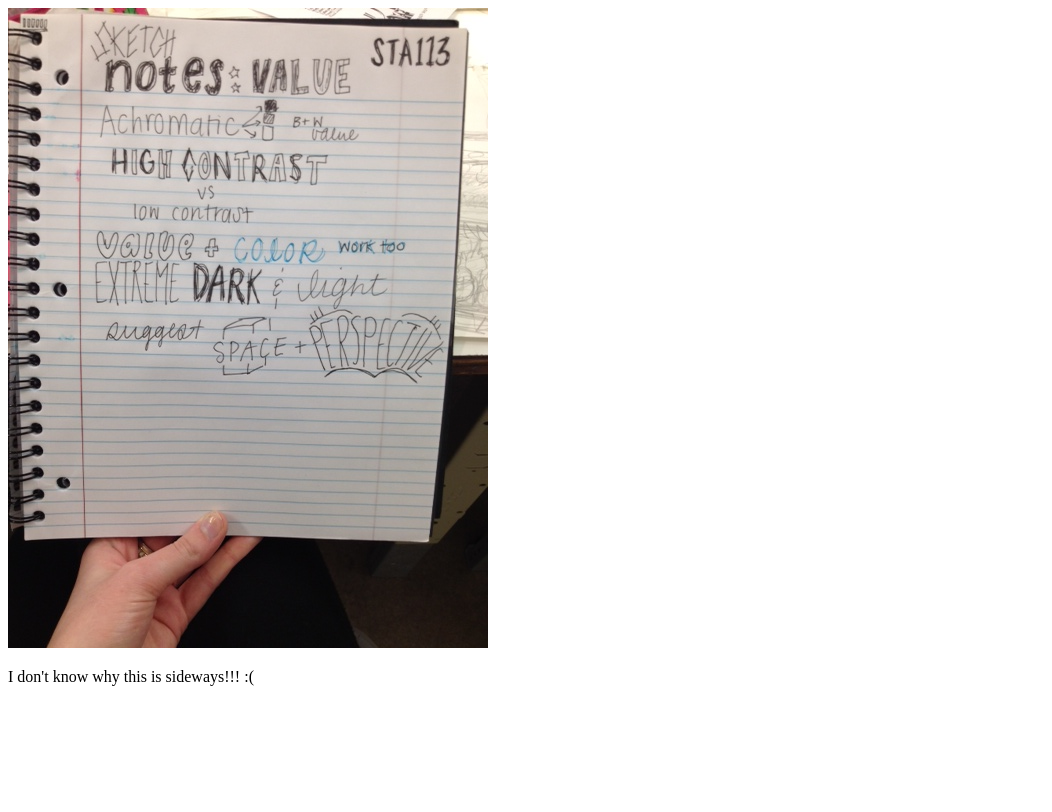
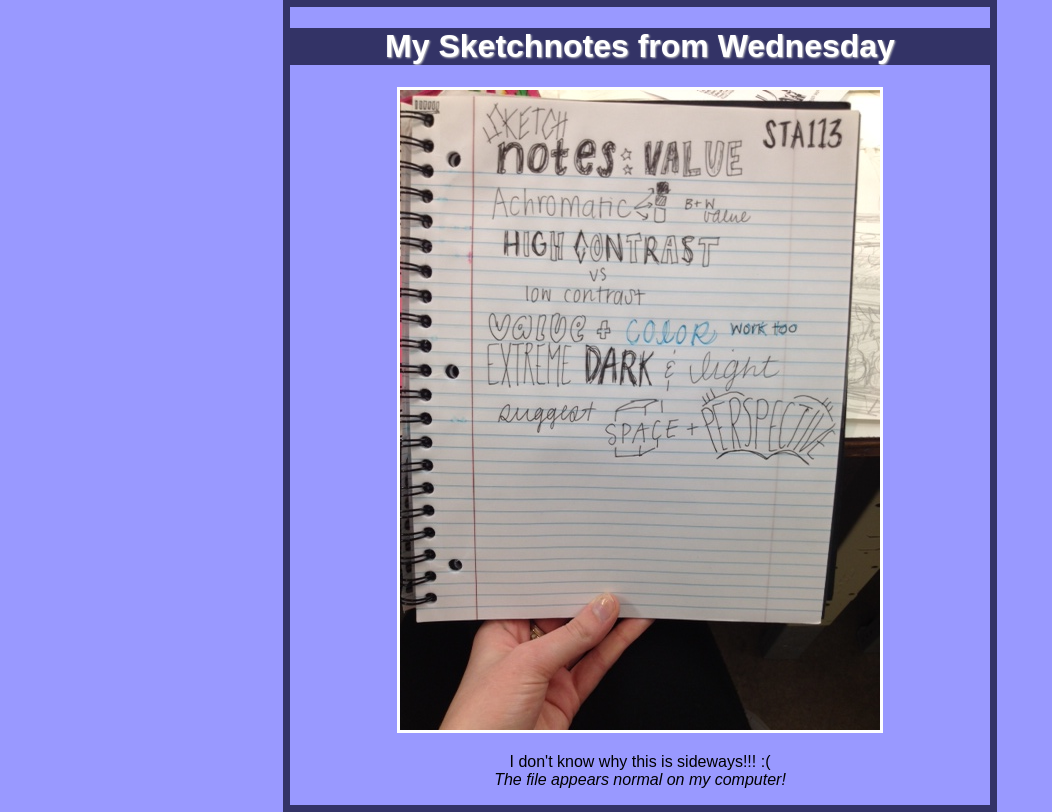
Before and after one commit to RaimeL/TC349, a plain HTML site: page week4/sketchnotes.html in a window 1280 px wide. Shown: the whole page, without its empty margins (0-1052 px from the left). Drawn offline with Linux system fonts and the light colour scheme.

Commit message:
week4commit

```diff
--- /dev/null
+++ b/week4/sketchnotes.css
@@ -0,0 +1,25 @@
+body {
+	background: #9999ff;
+	margin: 0 auto;
+	font-family: "Arial", sans-serif;
+	text-align: center;
+	border: 7px solid #333366;
+	width: 700px;
+
+}
+
+img {
+	border: 3px solid #fff;
+}
+
+h1 {
+	background: #333366;
+	color: #fff;
+	text-shadow: 1px 1px 2px #ccc;
+	text-align: center;
+
+}
+
+p {
+	color: #000;
+}
--- a/week4/sketchnotes.html
+++ b/week4/sketchnotes.html
@@ -1,6 +1,10 @@
 <!DOCTYPE html>
 <html lang="en">
+<link rel="stylesheet" href="sketchnotes.css" type"text/css" media="screen">
 <body>
+	<h1>My Sketchnotes from Wednesday</h1>
+
 <img src="sketchnotes.jpg"><br>
-<p>I don't know why this is sideways!!! :(</p>
+<p>I don't know why this is sideways!!! :(<br>
+	<em>The file appears normal on my computer!</em></p>
 </body>
```
